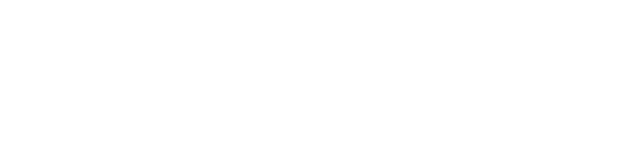
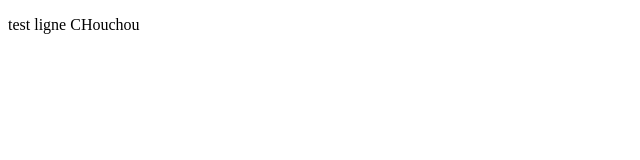
Before and after one commit to PetitsChoux/Elemental_War, a plain HTML site: page index.html in a window 1280 px wide. Shown: the whole page, without its empty margins (0-640 px from the left). Drawn offline with Linux system fonts and the light colour scheme.

Commit message:
premier test

```diff
--- a/index.html
+++ b/index.html
@@ -8,6 +8,6 @@
     </head>
 
     <body>
-
+    	<p>test ligne CHouchou</p>
     </body>
 </html>
```
